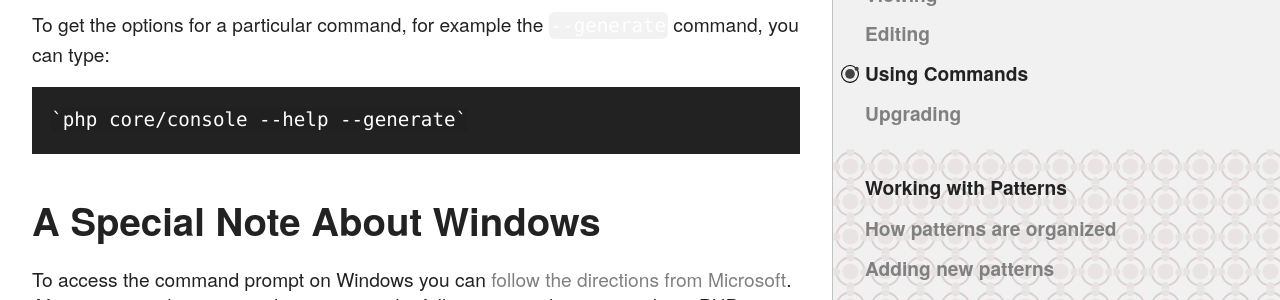
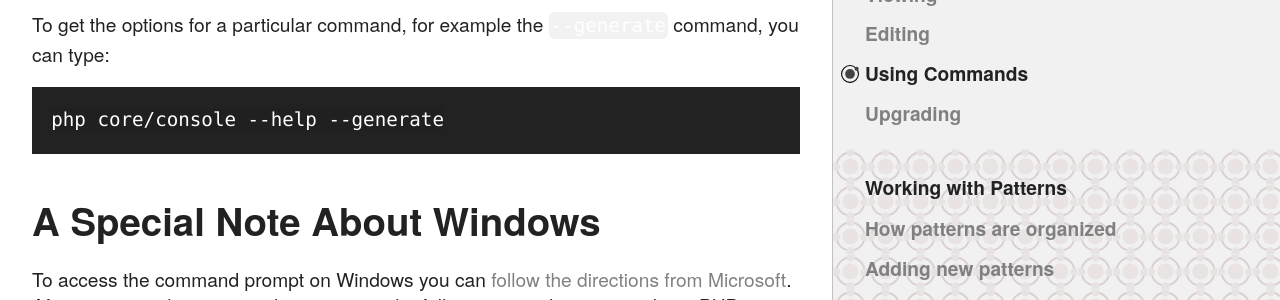
Before and after one commit to pattern-lab/website, a Jekyll site: the page built from docs/command-line.md, in a window 1280 px wide and 900 px high, scrolled down 553 px. Shown: the part 152-452 px from the top of the window. Built offline with Jekyll 4.4.1, drawn with Linux system fonts in a browser that asks for light colours; comment, search, counter and statistics services are not loaded.

Commit message:
removing unneeded ticks

````diff
--- a/docs/command-line.md
+++ b/docs/command-line.md
@@ -21,15 +21,13 @@
 
 To get the options for a particular command, for example the `--generate` command, you can type:
 
-    `php core/console --help --generate`
+    php core/console --help --generate
 
 ## A Special Note About Windows
 
 To access the command prompt on Windows you can [follow the directions from Microsoft](http://windows.microsoft.com/en-us/windows-vista/open-a-command-prompt-window). After getting to the command prompt type the following to make sure you have PHP installed:
 
-```
-php -v
-```
+    php -v
 
 If you get an error and know that you've installed PHP you may need to [update your path variable so Windows can find PHP](http://willj.co/2012/10/run-wamp-php-windows-7-command-line/).
 
````
